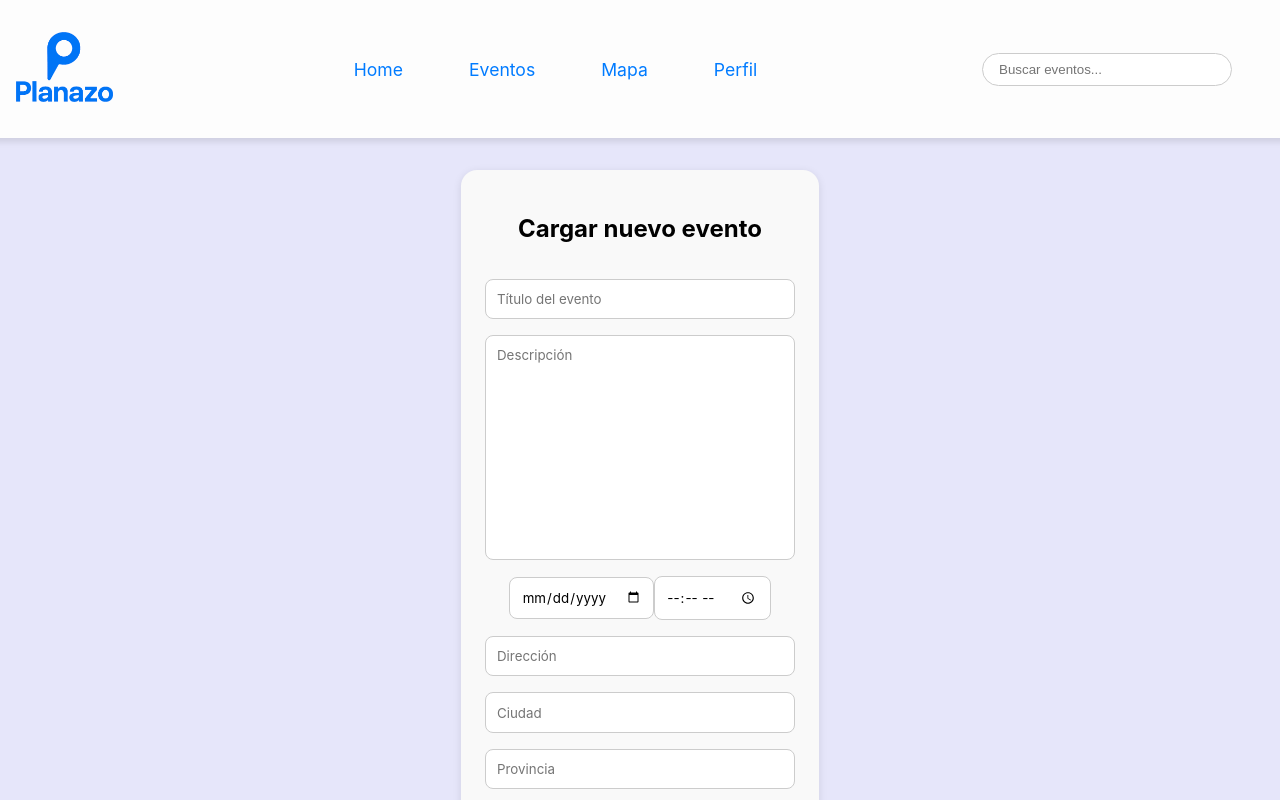
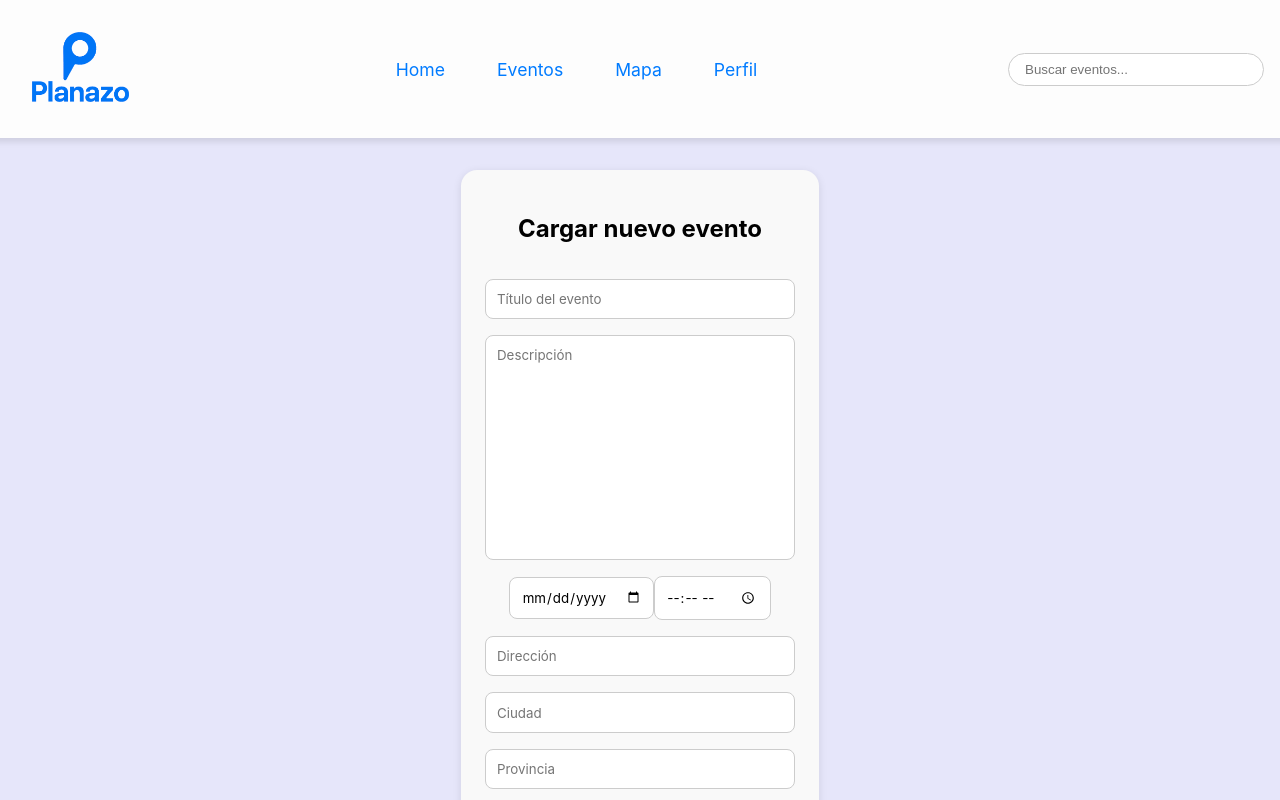
Before and after one commit to hernanverges/eventsapp, a React (Vite) app: page /create-event in a window 1280 px wide. Shown: the top 800 px of the page. Built offline with nearby package versions, Linux system fonts and the light colour scheme; no server answers.

Commit message:
Hamburguer menu

```diff
--- a/src/components/Header.jsx
+++ b/src/components/Header.jsx
@@ -5,12 +5,13 @@ import AuthModal from './AuthModal';
 
 function Header() {
   const [showAuthModal, setShowAuthModal] = useState(false);
+  const [isLoggedIn, setIsLoggedIn] = useState(false);
+  const [menuOpen, setMenuOpen] = useState(false);
 
   const openAuthModal = () => setShowAuthModal(true);
   const closeAuthModal = () => setShowAuthModal(false);
 
-  const [isLoggedIn, setIsLoggedIn] = useState(false);
-
+  const toggleMenu = () => setMenuOpen(!menuOpen);
 
   useEffect(() => {
     const token = localStorage.getItem('token');
@@ -20,10 +21,7 @@ function Header() {
   }, []);
 
   return (
-
-
     <div className='header-container'>
-
       <div className='logo-container'>
         <img
           src='/images/planazo-logo.png'
@@ -32,17 +30,22 @@ function Header() {
         />
       </div>
 
-      <nav className='nav-menu'>
-        <Link className='nav-Link' to='/'>Home</Link>
-        <Link className='nav-Link' to='#'>Eventos</Link>
-        <Link className='nav-Link' to='#'>Mapa</Link>
+      <button className='hamburger' onClick={toggleMenu}>
+        ☰
+      </button>
+
+      <nav className={`nav-menu ${menuOpen ? 'open' : ''}`}>
+        <Link className='nav-Link' to='/' onClick={() => setMenuOpen(false)}>Home</Link>
+        <Link className='nav-Link' to='#' onClick={() => setMenuOpen(false)}>Eventos</Link>
+        <Link className='nav-Link' to='#' onClick={() => setMenuOpen(false)}>Mapa</Link>
 
         {isLoggedIn ? (
-          <Link className='nav-Link' to='/profile'>Perfil</Link>
-          ) : (
-          <Link className='nav-Link' onClick={openAuthModal}>Perfil</Link>
-          )}
-
+          <Link className='nav-Link' to='/profile' onClick={() => setMenuOpen(false)}>Perfil</Link>
+        ) : (
+          <Link className='nav-Link' onClick={() => { openAuthModal(); setMenuOpen(false); }}>
+            Perfil
+          </Link>
+        )}
       </nav>
 
       <div className='search-bar'>
--- a/src/stylesheets/App.css
+++ b/src/stylesheets/App.css
@@ -10,3 +10,7 @@
   width: 100%;
   box-sizing: border-box;
 }
+
+.map-container{
+  min-width: 90vw;
+}
--- a/src/stylesheets/Header.css
+++ b/src/stylesheets/Header.css
@@ -11,15 +11,18 @@
   box-shadow: 0 4px 6px rgba(0, 0, 0, 0.1);
 }
 
+.planazo-logo {
+  width: auto;
+  height: 70px;
+  padding-bottom: 0.5rem; /* para móvil */
+}
 
 .search-bar {
   position: relative;
-  transform: none;
-}
-
-.planazo-logo{
-  width: auto;
-  height: 70px;
+  width: 100%;
+  display: flex;
+  justify-content: center;
+  padding: 0;
 }
 
 .search-bar input {
@@ -27,14 +30,16 @@
   padding: 0.5rem 2rem 0.5rem 1rem;
   border-radius: 999px;
   border: 1px solid #ccc;
-  width: 60vw;
-  max-width: 200px;
+  width: 90vw;
+  max-width: 300px;
+  box-sizing: border-box;
 }
 
 .nav-menu {
   display: flex;
   gap: 1rem;
   justify-content: center;
+  flex-wrap: wrap;
 }
 
 .nav-Link {
@@ -42,12 +47,11 @@
   color: #007bff;
   text-decoration: none;
   font-size: 1.1rem;
-  padding: 10px 15px;
+  padding: 0.5rem;
   border-radius: 50px;
   margin: 0 10px;
   transition: all 0.3s ease;
 }
-
 
 .nav-Link:hover {
   background-color: #007bff;
@@ -55,35 +59,81 @@
   transform: scale(1.05);
 }
 
-
 .nav-Link:active {
   background-color: #0056b3;
   color: white;
   transform: scale(0.98);
 }
 
-/* Desktop queries */
+/*HAMBURGUER BUTTON*/
+.hamburger {
+  display: none;
+  font-size: 1.8rem;
+  background: none;
+  border: none;
+  cursor: pointer;
+  margin-top: 0.5rem;
+  color: #007bff;
+}
+
+/* HAMBURGUER BUTTON FOR MOBILE */
+@media (max-width: 767px) {
+  .hamburger {
+    display: block;
+    align-self: flex-end;
+    align-self: center;
+  }
+
+  .nav-menu {
+    display: none;
+    flex-direction: column;
+    width: 100%;
+    align-items: center;
+    margin-top: 0.5rem;
+  }
+
+  .nav-menu.open {
+    display: flex;
+  }
+}
+
+/* DESKTOP QUERIES */
 @media (min-width: 768px) {
   .header-container {
     flex-direction: row;
     justify-content: space-between;
+    align-items: center;
   }
 
-  .logo-text {
-    text-align: left;
-    padding-left: 20px;
+  .planazo-logo {
+    padding: 1rem 1rem 1rem 2rem;
+    height: 70px;
   }
 
   .search-bar {
-    padding-right: 3rem;
+    width: auto;
+    padding-right: 1rem;
+    justify-content: flex-start;
   }
 
-  .planazo-logo{
-    padding: 1rem;
+  .search-bar input {
+    max-width: 300px;
+    width: 20vw
+  }
+
+  .nav-menu {
+    flex-direction: row;
+    gap: 1rem;
+    justify-content: center;
+    margin-top: 0;
+  }
+
+  .hamburger {
+    display: none;
   }
 }
 
-
+/* SMALL DEVICES QUERIES */
 @media (max-width: 450px) {
   .nav-menu {
     flex-direction: column;
@@ -93,12 +143,11 @@
 
   .nav-menu a {
     font-size: 0.95rem;
-    padding: 8px 12px;
     margin: 0;
   }
 
   .search-bar input {
-    width: 80vw;
+    width: 90vw;
   }
 
   .logo-text h1 {
```
